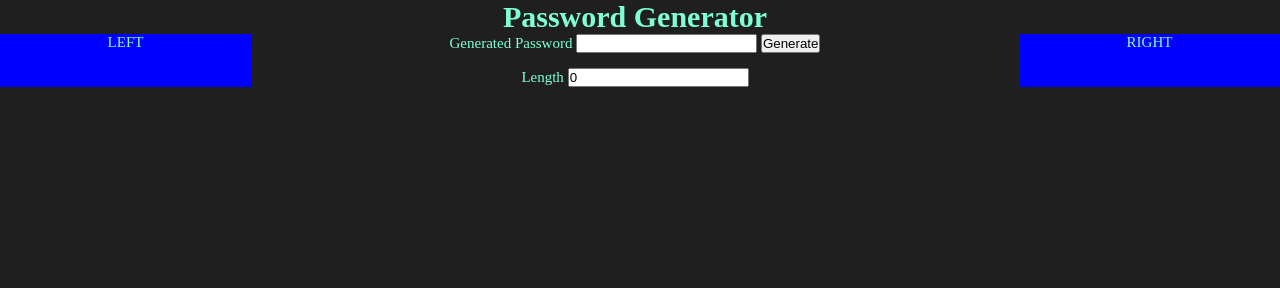
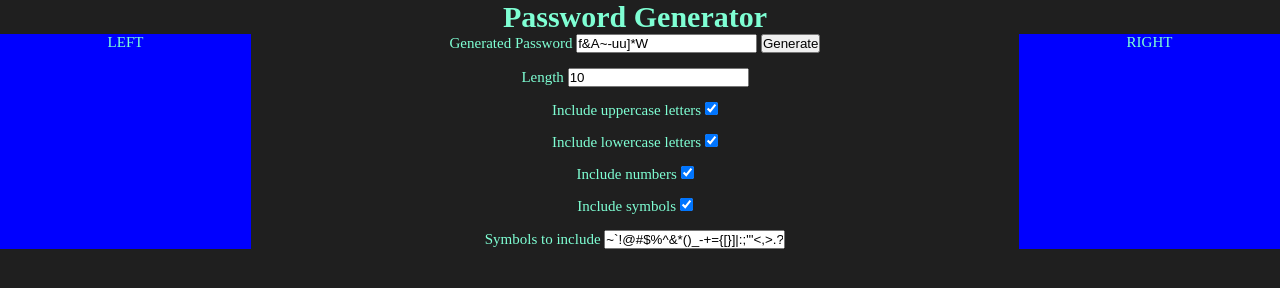
Before and after one commit to gccunha015/password_generator, a website with bundled scripts: page src/index.html in a window 1280 px wide. Both pictures are taken after typing "Sample" into the empty fields and a click on the input "Generate". Built offline with nearby package versions, Linux system fonts and the light colour scheme.

Commit message:
Added possibility to select if includes uppercase, lowercase, numbers and symbols

```diff
--- a/package.json
+++ b/package.json
@@ -4,7 +4,7 @@
 	"version": "1.0.0",
 	"main": "index.js",
 	"scripts": {
-		"test": "echo \"Error: no test specified\" && exit 1"
+		"dev": "tsc -w"
 	},
 	"devDependencies": {
 		"typescript": "^4.8.2"
--- a/src/index.html
+++ b/src/index.html
@@ -20,9 +20,29 @@
 				</label>
 				<input type="submit" value="Generate" />
 			</form>
-			<label id="length-label"
-				>Length
+			<label id="length-label">
+				Length
 				<input id="length" type="number" value="0" />
+			</label>
+			<label id="uppercase-label">
+				Include uppercase letters
+				<input type="checkbox" id="uppercase" checked />
+			</label>
+			<label id="lowercase-label">
+				Include lowercase letters
+				<input type="checkbox" id="lowercase" checked />
+			</label>
+			<label id="numbers-label">
+				Include numbers
+				<input type="checkbox" id="numbers" checked />
+			</label>
+			<label id="include-symbols-label">
+				Include symbols
+				<input type="checkbox" id="include-symbols" checked />
+			</label>
+			<label id="symbols-label">
+				Symbols to include
+				<input id="symbols" />
 			</label>
 		</div>
 		<aside id="left">
--- a/src/scripts/addEvents.ts
+++ b/src/scripts/addEvents.ts
@@ -5,27 +5,57 @@ const generatedPasswordInput = document.getElementById(
 	'generated-password'
 ) as HTMLInputElement;
 const lengthInput = document.getElementById('length') as HTMLInputElement;
+const uppercaseCheckbox = document.getElementById(
+	'uppercase'
+) as HTMLInputElement;
+const lowercaseCheckbox = document.getElementById(
+	'lowercase'
+) as HTMLInputElement;
+const numbersCheckbox = document.getElementById('numbers') as HTMLInputElement;
+const symbolsCheckbox = document.getElementById(
+	'include-symbols'
+) as HTMLInputElement;
+const symbolsInput = document.getElementById('symbols') as HTMLInputElement;
+
+addDefaultValues();
+addEvents();
+
+function addDefaultValues() {
+	if (!lengthInput || !symbolsInput) return;
+	lengthInput.value = '10';
+	symbolsInput.value = '~`!@#$%^&*()_-+={[}]|:;"' + "'<,>.?/";
+}
 
 function addEvents() {
-	addSubmitEvent();
+	addSymbolsCheckboxChangeEvent();
+	addGeneratePasswordSubmitEvent();
 }
 
-function addSubmitEvent() {
-	if (!generatePasswordForm) return;
-
-	generatePasswordForm.addEventListener('submit', (event) => {
-		event.preventDefault();
-		if (!generatedPasswordInput || !lengthInput) return;
-		const length = Number(lengthInput.value);
-		generatedPasswordInput.value = generatePassword(length);
+function addSymbolsCheckboxChangeEvent() {
+	symbolsCheckbox.addEventListener('change', () => {
+		symbolsInput.disabled = !symbolsCheckbox.checked;
 	});
 }
 
-function generatePassword(length: number, acceptedSymbols = '') {
-	if (!length) return '';
-	if (!acceptedSymbols)
-		acceptedSymbols =
-			'abcdefghijklmnopqrstuvwxyzABCDEFGHIJKLMNOPQRSTUVWXYZ0123456789';
+function addGeneratePasswordSubmitEvent() {
+	generatePasswordForm.addEventListener('submit', (event) => {
+		event.preventDefault();
+		generatedPasswordInput.value = generatePassword();
+	});
+}
+
+function generatePassword() {
+	const length = Number(lengthInput.value);
+	const includeUppercase = uppercaseCheckbox.checked;
+	const includeLowercase = lowercaseCheckbox.checked;
+	const includeNumbers = numbersCheckbox.checked;
+	const includeSymbols = symbolsCheckbox.checked;
+	const symbolsToInclude = symbolsInput.value;
+	let acceptedSymbols = '';
+	if (includeUppercase) acceptedSymbols += 'ABCDEFGHIJKLMNOPQRSTUVWXYZ';
+	if (includeLowercase) acceptedSymbols += 'abcdefghijklmnopqrstuvwxyz';
+	if (includeNumbers) acceptedSymbols += '0123456789';
+	if (includeSymbols) acceptedSymbols += symbolsToInclude;
 	let password = '';
 	for (let c = 1; c <= length; c++)
 		password += generateRandomChar(acceptedSymbols);
@@ -37,5 +67,3 @@ function generateRandomChar(acceptedSymbols: string) {
 		crypto.getRandomValues(new Uint32Array(1))[0] % acceptedSymbols.length
 	);
 }
-
-addEvents();
```
